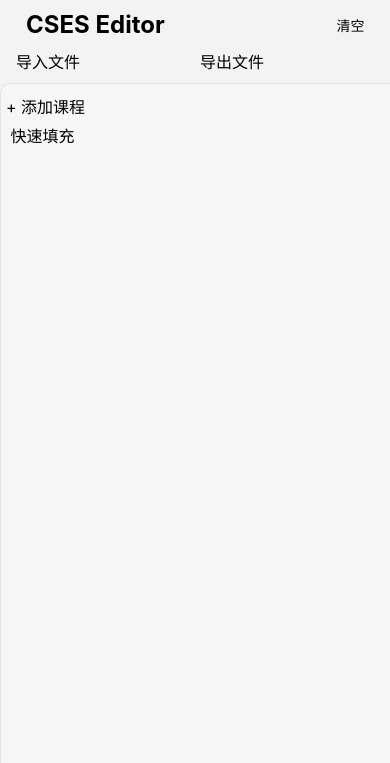
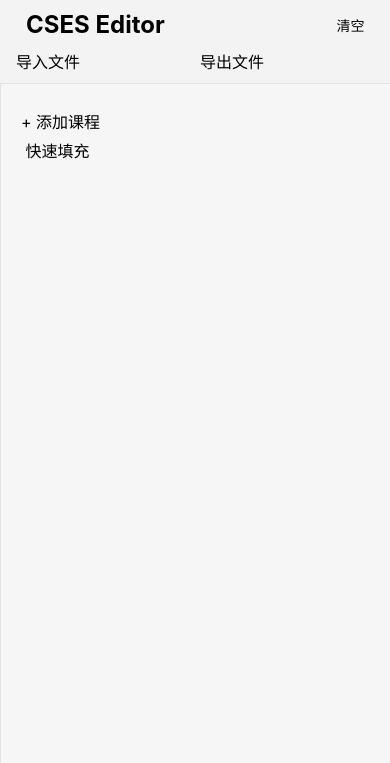
Before and after one commit to SmartTeachCN/CsesWebEditor, a PHP site: page / in a window 390 px wide. Shown: the top 763 px of the page. Run offline with PHP 8.4, Linux system fonts and the light colour scheme; some libraries are stand-ins or nearby versions.

Commit message:
🎨修复一些界面细节

```diff
--- a/scripts/main.js
+++ b/scripts/main.js
@@ -226,7 +226,7 @@ function about() {
   是一种用于课程表交换的数据格式。
   本工具旨在帮助用户快速编辑CSES格式的课程表。</i>
 
-  <b>当前版本:</b>1.2[25020600]
+  <b>当前版本:</b>1.2[25020601]
     <b>开发人员:</b>PYLXU、RinLit、MKStoler1024
     <b>项目地址:</b><a href="https://github.com/CSES-org/CsesWebEditor">GitHub</a>
    <b>开放许可:</b>MIT License`);
--- a/style.css
+++ b/style.css
@@ -238,10 +238,12 @@ fluent-text-field {
   padding: 10px;
   padding-top: 5px;
   border-radius: 7px;
+  text-align: center;
 }
 
 #mobile-bottomBar > button > i {
   font-size: 20px;
+  width: 100%;
 }
 
 #mobile-bottomBar > button:hover {
@@ -344,4 +346,9 @@ fluent-text-field {
   .editor-area {
     display: none;
   }
+
+  .explorer {
+    border-radius: 0;
+    padding: 20px;
+  }
 }
```
